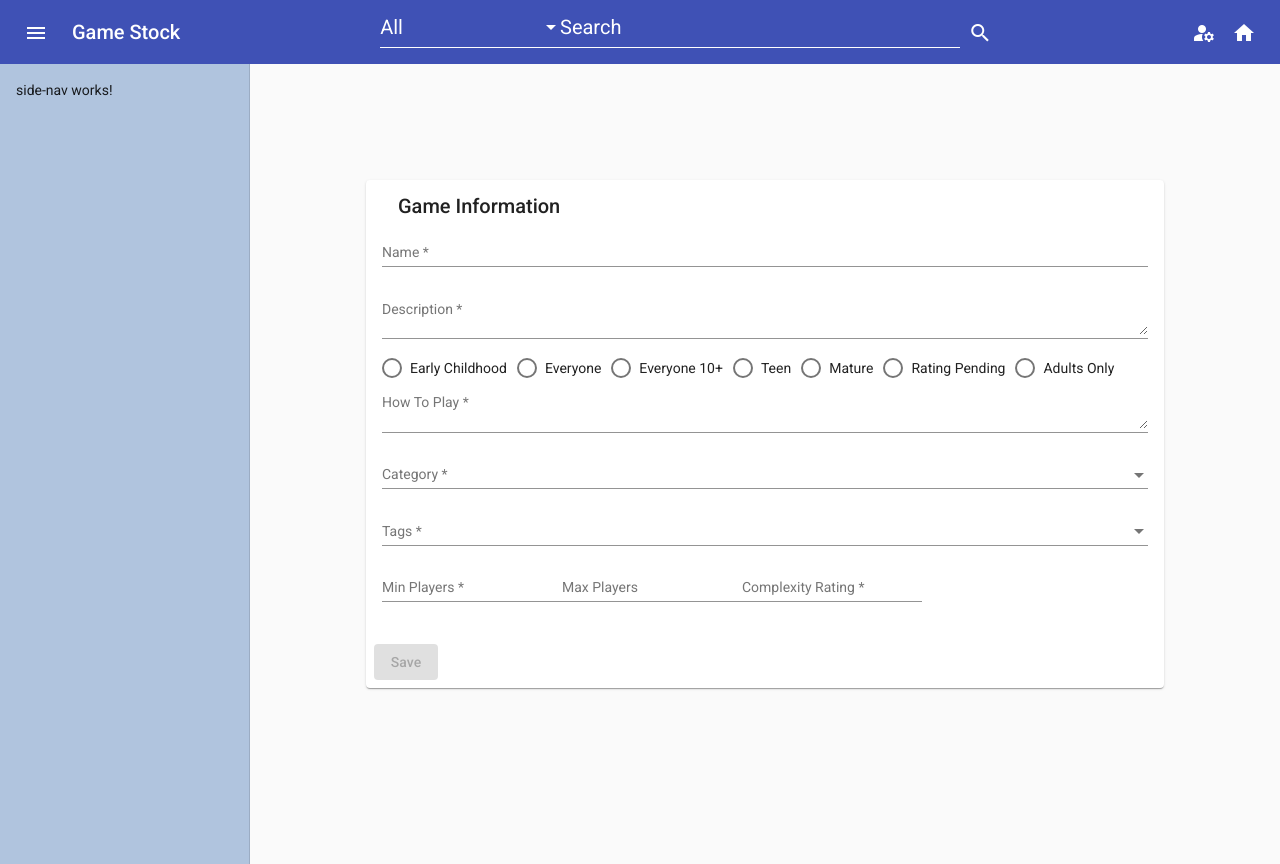
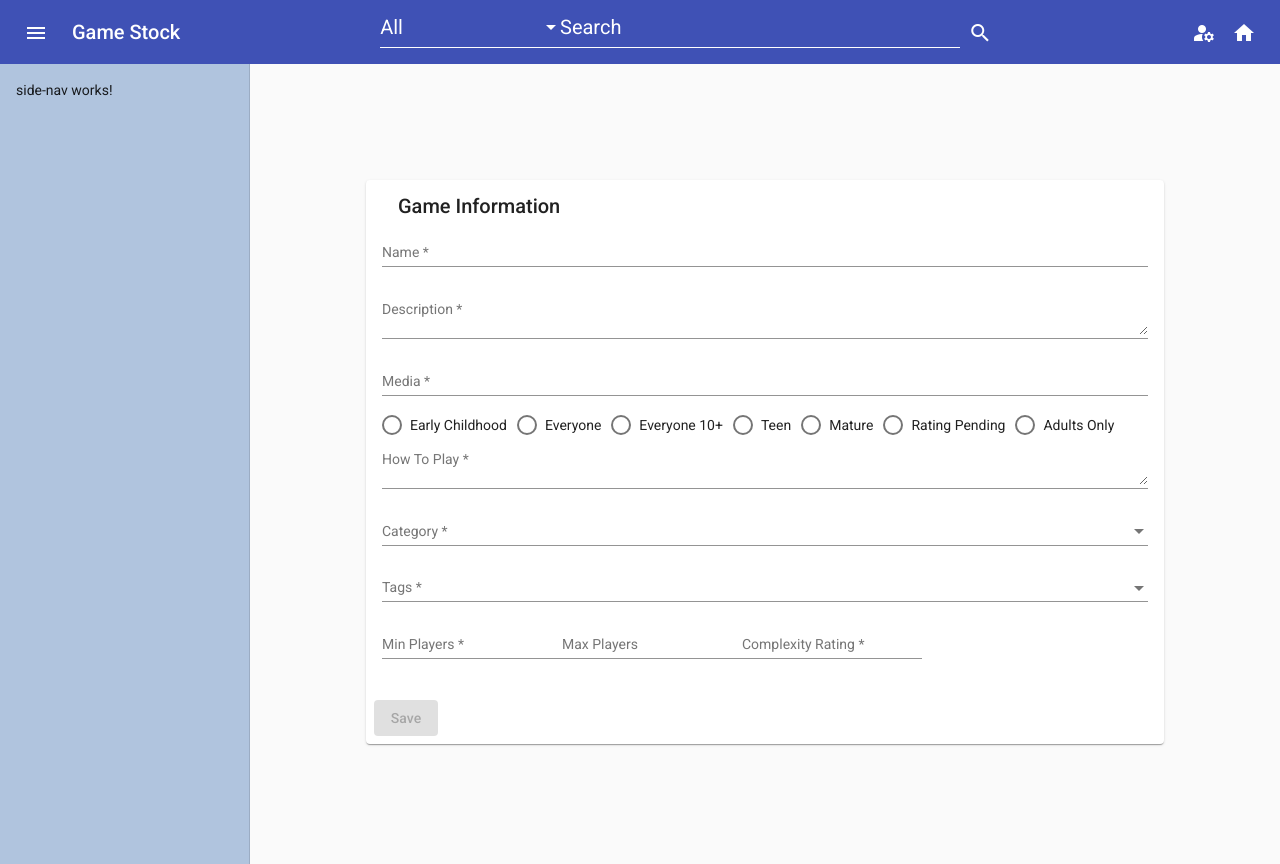
Before and after one commit to AarjavP/GameStock, an Angular app in the folder game-stock-ui/: page /game-input-form in a window 1280 px wide. Built offline with nearby package versions, Linux system fonts and the light colour scheme.

Commit message:
connects game view component with backend service

```diff
--- a/game-stock-ui/src/app/game-input-form/game-input-form.component.html
+++ b/game-stock-ui/src/app/game-input-form/game-input-form.component.html
@@ -22,6 +22,27 @@
           </mat-form-field>
         </div>
       </div>
+
+      <div class="row">
+        <div class="col-sm-6">
+          <mat-form-field class="full-width">
+            <mat-label>Media</mat-label>
+            <mat-chip-list #chipList required>
+              <mat-chip *ngFor="let media of gameMediaList" [selectable]="selectable"
+                       [removable]="removable" (removed)="removeMedia(media)">
+                {{media.url}}
+                <mat-icon matChipRemove *ngIf="removable">cancel</mat-icon>
+              </mat-chip>
+              <input placeholder="New Media..."
+                     [matChipInputFor]="chipList"
+                     [matChipInputSeparatorKeyCodes]="separatorKeysCodes"
+                     [matChipInputAddOnBlur]="addOnBlur"
+                     (matChipInputTokenEnd)="addMedia($event)">
+            </mat-chip-list>
+          </mat-form-field>
+        </div>
+      </div>
+
       <div class="row">
         <div class="col-md-12">
             <mat-radio-group #maturityRating = "ngModel" class="margin-left" name="maturityRating" [(ngModel)]="gameModel.maturityRating" required>
@@ -85,7 +106,7 @@
 
     </mat-card-content>
     <mat-card-actions>
-      <button [disabled]="userForm.form.invalid || maturityRating.untouched" mat-raised-button color="primary" (click) = "createGame()">Save</button>
+      <button [disabled]="userForm.form.invalid || maturityRating.untouched || gameMediaList.length == 0" mat-raised-button color="primary" (click) = "createGame()">Save</button>
     </mat-card-actions>
   </mat-card>
 </form>
--- a/game-stock-ui/src/app/game-input-form/game-input-form.component.ts
+++ b/game-stock-ui/src/app/game-input-form/game-input-form.component.ts
@@ -1,6 +1,8 @@
 import { Component, OnInit } from '@angular/core';
+import { MatChipInputEvent } from '@angular/material/chips';
 import { GameService } from '../game.service';
-import { AgeGroup, Game, MaturityRating, PlayerCount } from '../model/game';
+import { AgeGroup, Game, GameMedia, MaturityRating, PlayerCount } from '../model/game';
+import { COMMA, ENTER } from '@angular/cdk/keycodes';
 
 @Component({
   selector: 'app-game-input-form',
@@ -8,21 +10,47 @@ import { AgeGroup, Game, MaturityRating, PlayerCount } from '../model/game';
   styleUrls: ['./game-input-form.component.css']
 })
 export class GameInputFormComponent implements OnInit {
+  gameMediaList: GameMedia[];
+  gameModel: Game;
+  readonly separatorKeysCodes = [ENTER, COMMA] as const;
+  visible = true;
+  selectable = true;
+  removable = true;
+  addOnBlur = true;
+
+  constructor(private gameService: GameService) {
+    this.gameMediaList = []
+    this.gameModel = new Game('', '', [], '', new PlayerCount(undefined, undefined), MaturityRating.EVERYONE, new AgeGroup(0,), 0, [], [], this.gameMediaList, '', []);
+  }
 
 
-  constructor(private gameService: GameService) { }
 
   ngOnInit(): void {
   }
-
-  gameModel: Game = new Game( '', '', [], '', new PlayerCount(undefined, undefined), MaturityRating.EVERYONE, new AgeGroup(0,), 0, [], [], [], '', []);
 
 
   createGame() {
     this.gameService.createGame(this.gameModel).subscribe()
   }
 
+  addMedia(event: MatChipInputEvent): void {
+    const value = (event.value || '').trim();
 
+    if (value) {
+      this.gameMediaList.push(
+        new GameMedia(value, '')
+      );
+    }
 
+    event.input.value = ''
+  }
+
+  removeMedia(media: GameMedia): void {
+    const index = this.gameMediaList.indexOf(media);
+
+    if (index >= 0) {
+      this.gameMediaList.splice(index, 1);
+    }
+  }
 
 }
--- a/game-stock-ui/src/app/games-view/games-view.component.css
+++ b/game-stock-ui/src/app/games-view/games-view.component.css
@@ -0,0 +1,13 @@
+.example-card {
+    max-width: 250px;
+  }
+
+.container {
+    display: flex;
+    flex-direction: row;
+    flex-wrap: wrap;
+}
+
+mat-card {
+    margin: 10px;
+}
--- a/game-stock-ui/src/app/games-view/games-view.component.html
+++ b/game-stock-ui/src/app/games-view/games-view.component.html
@@ -1 +1,24 @@
-<p>games-view works!</p>
+<div class ="container">
+    <mat-card *ngFor="let game of games" class="example-card">
+        <mat-card-header>
+            <mat-card-title>{{game.name}}</mat-card-title>
+            <mat-card-subtitle>{{game.category}}</mat-card-subtitle>
+        </mat-card-header>
+        <img mat-card-image
+            src={{game.media[0].url}}
+            alt="Photo of a Shiba Inu">
+        <mat-card-content>
+            <p>
+                {{game.description}}
+            </p>
+        </mat-card-content>
+        <mat-card-actions align="end">
+            <button mat-icon-button>
+                <mat-icon>thumb_up</mat-icon>
+            </button>
+            <button mat-icon-button>
+                <mat-icon>share</mat-icon>
+            </button>
+        </mat-card-actions>
+    </mat-card>
+</div>
--- a/game-stock-ui/src/app/games-view/games-view.component.ts
+++ b/game-stock-ui/src/app/games-view/games-view.component.ts
@@ -1,4 +1,6 @@
 import { Component, OnInit } from '@angular/core';
+import { GameService } from '../game.service';
+import { Game } from '../model/game';
 
 @Component({
   selector: 'app-games-view',
@@ -7,9 +9,18 @@ import { Component, OnInit } from '@angular/core';
 })
 export class GamesViewComponent implements OnInit {
 
-  constructor() { }
+  constructor(private gameService: GameService) { }
 
   ngOnInit(): void {
   }
 
+  games:Game[] = [
+  ]
+
+  getGames() {
+    return this.gameService.getGames().subscribe(data => {
+      this.games = data.results
+    })
+  }
+
 }
--- a/game-stock-ui/src/app/material/material.module.ts
+++ b/game-stock-ui/src/app/material/material.module.ts
@@ -10,6 +10,7 @@ import { MatIconModule } from "@angular/material/icon";
 import { MatSidenavModule } from "@angular/material/sidenav";
 import {MatButtonModule} from '@angular/material/button';
 import {MatCardModule} from '@angular/material/card';
+import {MatChipsModule} from '@angular/material/chips';
 
 const Material = [
   MatToolbarModule,
@@ -22,7 +23,8 @@ const Material = [
   MatIconModule,
   MatSidenavModule,
   MatButtonModule,
-  MatCardModule
+  MatCardModule,
+  MatChipsModule
 ];
 
 @NgModule({
```
